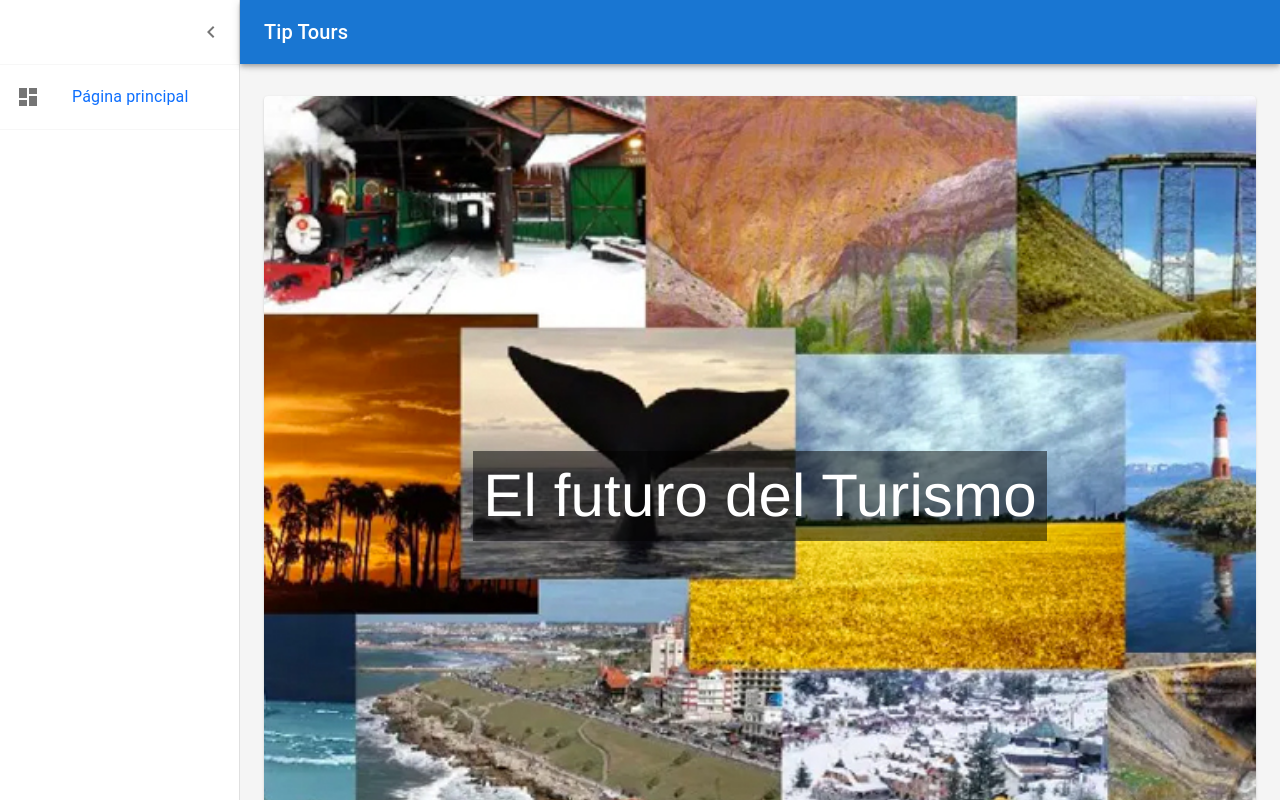
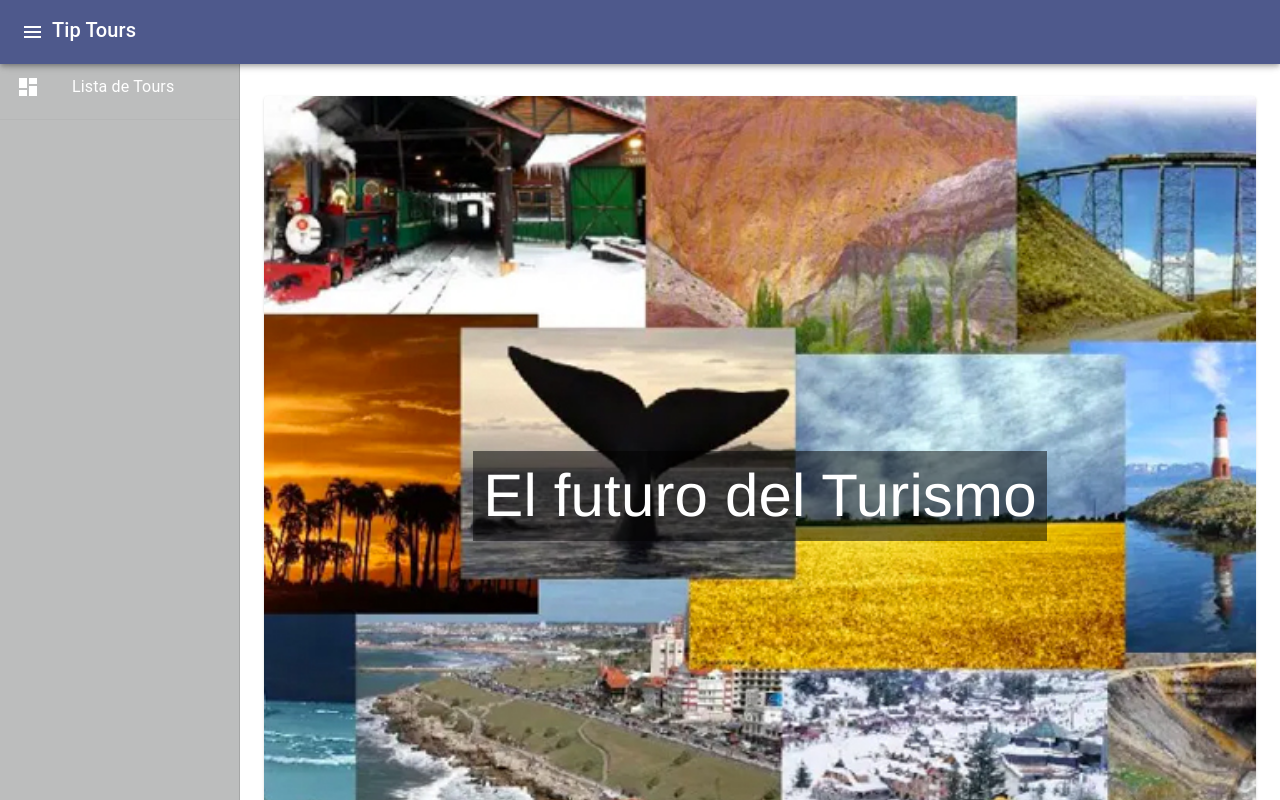
Before and after one commit to Taller-de-Proyectos-2-Tip-Tours/web, a React (Create React App) app: page /#/ in a window 1280 px wide. Built offline with nearby package versions, Linux system fonts and the light colour scheme; no server answers.

Commit message:
creacion de pantalla de lista de tours

```diff
--- a/src/assets/constants.js
+++ b/src/assets/constants.js
@@ -1,5 +1,6 @@
 module.exports = {
     ROUTES: {
-        HOME: '',
+        HOME: '/',
+        TOUR_LIST: '/tours',
     },
 }
--- a/src/views/dashboard/Dashboard.jsx
+++ b/src/views/dashboard/Dashboard.jsx
@@ -14,11 +14,16 @@ import Link from '@mui/material/Link';
 import MenuIcon from '@mui/icons-material/Menu';
 import ChevronLeftIcon from '@mui/icons-material/ChevronLeft';
 import { mainListItems } from './listItems';
-import Home from '../pages/Home/Home';
 import { Route, Routes } from "react-router-dom";
 import { ParallaxProvider } from 'react-scroll-parallax';
 import DefaultLayout from '../../containers/DefaultLayout/DefaultLayout';
 import Constants from '../../assets/constants';
+import { useNavigate } from "react-router-dom";
+import constants from '../../assets/constants';
+
+// pages
+import Home from '../pages/Home/Home';
+import TourList from '../pages/ToursList/ToursList';
 
 function Copyright(props) {
   return (
@@ -45,7 +50,7 @@ const AppBar = styled(MuiAppBar, {
   }),
   ...(open && {
     marginLeft: drawerWidth,
-    width: `calc(100% - ${drawerWidth}px)`,
+    width: `100%`,
     transition: theme.transitions.create(['width', 'margin'], {
       easing: theme.transitions.easing.sharp,
       duration: theme.transitions.duration.enteringScreen,
@@ -58,6 +63,7 @@ const Drawer = styled(MuiDrawer, { shouldForwardProp: (prop) => prop !== 'open'
     '& .MuiDrawer-paper': {
       position: 'relative',
       whiteSpace: 'nowrap',
+      backgroundColor:'#BCBDBD',
       width: drawerWidth,
       transition: theme.transitions.create('width', {
         easing: theme.transitions.easing.sharp,
@@ -83,33 +89,26 @@ const Drawer = styled(MuiDrawer, { shouldForwardProp: (prop) => prop !== 'open'
 const defaultTheme = createTheme();
 
 export default function Dashboard() {
+  const navigate = useNavigate();
   const [open, setOpen] = React.useState(true);
   const toggleDrawer = () => {
     setOpen(!open);
   };
 
+  const goToHome = () => {
+    navigate(constants.ROUTES.HOME)
+  }
+
   return (
     <ThemeProvider theme={defaultTheme}>
       <Box sx={{ display: 'flex' }}>
         <CssBaseline />
-        <AppBar position="absolute" open={open}>
+        <AppBar position="absolute" open={open} style={{backgroundColor:'#4E598C'}}>
           <Toolbar
             sx={{
               pr: '24px', // keep right padding when drawer closed
             }}
           >
-            <IconButton
-              edge="start"
-              color="inherit"
-              aria-label="open drawer"
-              onClick={toggleDrawer}
-              sx={{
-                marginRight: '36px',
-                ...(open && { display: 'none' }),
-              }}
-            >
-              <MenuIcon />
-            </IconButton>
             <Typography
               component="h1"
               variant="h6"
@@ -117,25 +116,19 @@ export default function Dashboard() {
               noWrap
               sx={{ flexGrow: 1 }}
             >
+              <IconButton
+              edge="start"
+              color="inherit"
+              aria-label="open drawer"
+              onClick={goToHome}
+              ><MenuIcon /></IconButton>
               Tip Tours
             </Typography>
           </Toolbar>
         </AppBar>
         <Drawer variant="permanent" open={open}>
-          <Toolbar
-            sx={{
-              display: 'flex',
-              alignItems: 'center',
-              justifyContent: 'flex-end',
-              px: [1],
-            }}
-          >
-            <IconButton onClick={toggleDrawer}>
-              <ChevronLeftIcon />
-            </IconButton>
-          </Toolbar>
           <Divider />
-          <List component="nav">
+          <List component="nav" style={{backgroundColor:'#BCBDBD',marginTop:54}}>
             {mainListItems}
             <Divider sx={{ my: 1 }} />
           </List>
@@ -143,10 +136,7 @@ export default function Dashboard() {
         <Box
           component="main"
           sx={{
-            backgroundColor: (theme) =>
-              theme.palette.mode === 'light'
-                ? theme.palette.grey[100]
-                : theme.palette.grey[900],
+
             flexGrow: 1,
             height: '100vh',
             overflow: 'auto',
@@ -159,6 +149,7 @@ export default function Dashboard() {
               <DefaultLayout>
                 <Routes>
                   <Route path={Constants.ROUTES.HOME} element={<Home />}></Route>
+                  <Route path={Constants.ROUTES.TOUR_LIST} element={<TourList />}></Route>
                   <Route path='*' element={<Home />} />
                 </Routes>
               </DefaultLayout>
--- a/src/views/dashboard/listItems.jsx
+++ b/src/views/dashboard/listItems.jsx
@@ -8,12 +8,12 @@ import constants from '../../assets/constants';
 
 export const mainListItems = (
   <React.Fragment>
-    <Link to={constants.ROUTES.HOME}>
+    <Link to={constants.ROUTES.TOUR_LIST} style={{color:"white"}}>
       <ListItemButton>
-        <ListItemIcon>
+        <ListItemIcon style={{color:"white"}}>
           <DashboardIcon />
         </ListItemIcon>
-        <ListItemText primary="Página principal" />
+        <ListItemText primary="Lista de Tours" />
       </ListItemButton>
     </Link>
   </React.Fragment>
--- a/src/views/pages/Home/Home.jsx
+++ b/src/views/pages/Home/Home.jsx
@@ -13,16 +13,6 @@ const styles = {
 };
 
 const Home = () => {
-    useEffect(()=>{
-        apiClient.get('/tours')
-        .then((result)=>{
-            console.log(result)
-        })
-        .catch(function (error) {
-            console.log(error);
-        })
-    },[])
-
     return (
         <Paper style={styles.paperContainer}>
             <div className='section-intro'>
--- /dev/null
+++ b/src/views/pages/ToursList/ToursList.jsx
@@ -0,0 +1,35 @@
+import React, { useEffect } from 'react';
+import './ToursList.css';
+import apiClient from '../../../services/apiClient'
+import Container from 'react-bootstrap/Container';
+import Row from 'react-bootstrap/Row';
+import Col from 'react-bootstrap/Col';
+import Button from 'react-bootstrap/Button';
+
+const TourList = () => {
+    useEffect(()=>{
+        apiClient.get('/tours')
+        .then((result)=>{
+            console.log(result)
+        })
+        .catch(function (error) {
+            console.log(error);
+        })
+    },[])
+
+    return (
+        <Container>
+            <Row>
+                <Col>
+                    <Button variant="primary">Primary</Button>
+                </Col>
+                <Col>
+                    <Button variant="primary">Primary</Button>
+                </Col>
+            </Row>
+        </Container>
+    )
+}
+
+
+export default TourList;
```
Also changed, not shown: src/views/pages/ToursList/ToursList.css (added).
